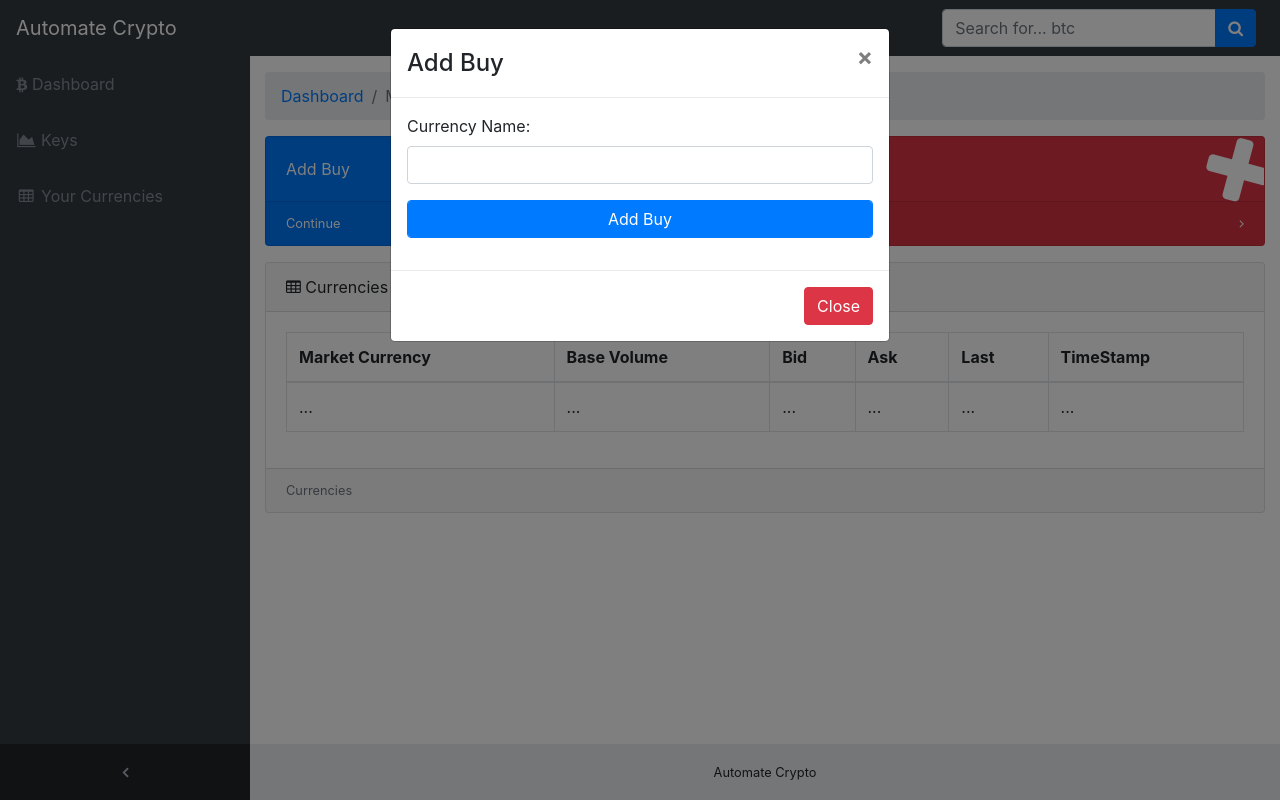
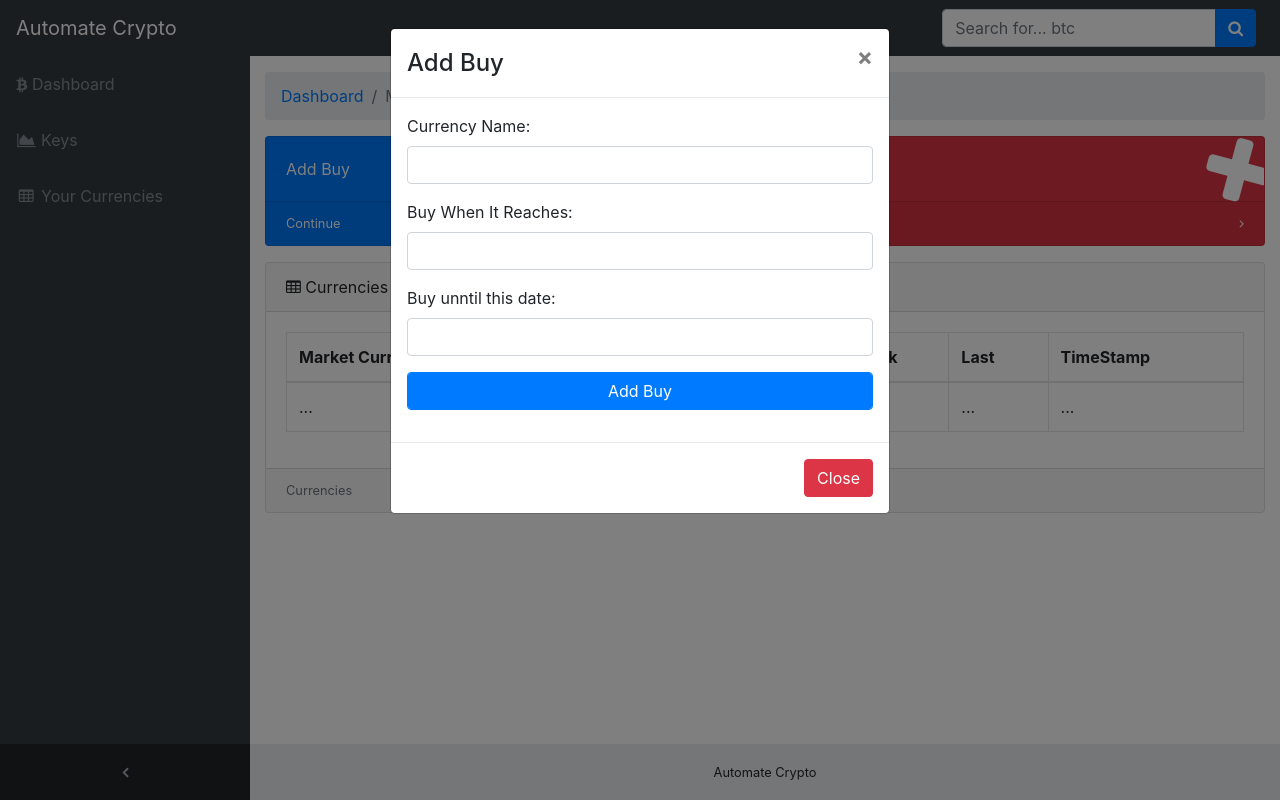
Before and after one commit to mikepierre/automate-crypto, a Flask app: page / in a window 1280 px wide, after a click on "Continue". Run offline with Flask 2, Linux system fonts and the light colour scheme; some libraries are stand-ins or nearby versions.

```diff
--- a/app/templates/trading_module/layout.html
+++ b/app/templates/trading_module/layout.html
@@ -289,7 +289,14 @@
           <label for="currency_name">Currency Name:</label>
           <input type="text" class="form-control" id="currency_name">
         </div>
-
+        <div class="form-group">
+          <label for="currency_name">Buy When It Reaches:</label>
+          <input type="text" class="form-control" id="buy_when_reaches">
+        </div>
+        <div class="form-group">
+          <label for="currency_name">Buy unntil this date:</label>
+          <input type="text" class="form-control" id="buy_valid_date">
+        </div>
         <div class="form-group">
             <button type="submit" class="btn btn-primary form-control">Add Buy</button>
         </div>
```
Also changed, not shown: tests/db_test.py (added, +9 -0 lines).
